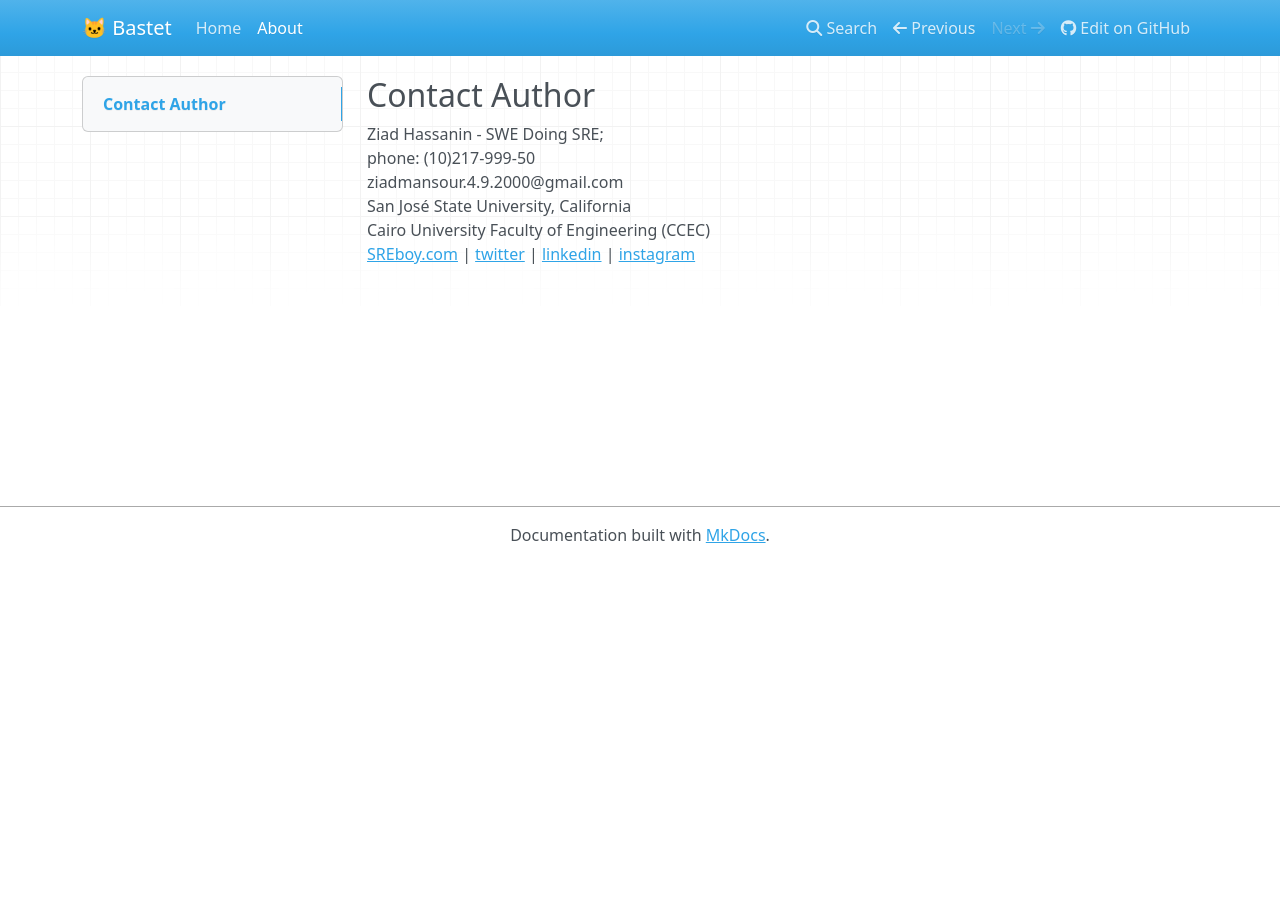
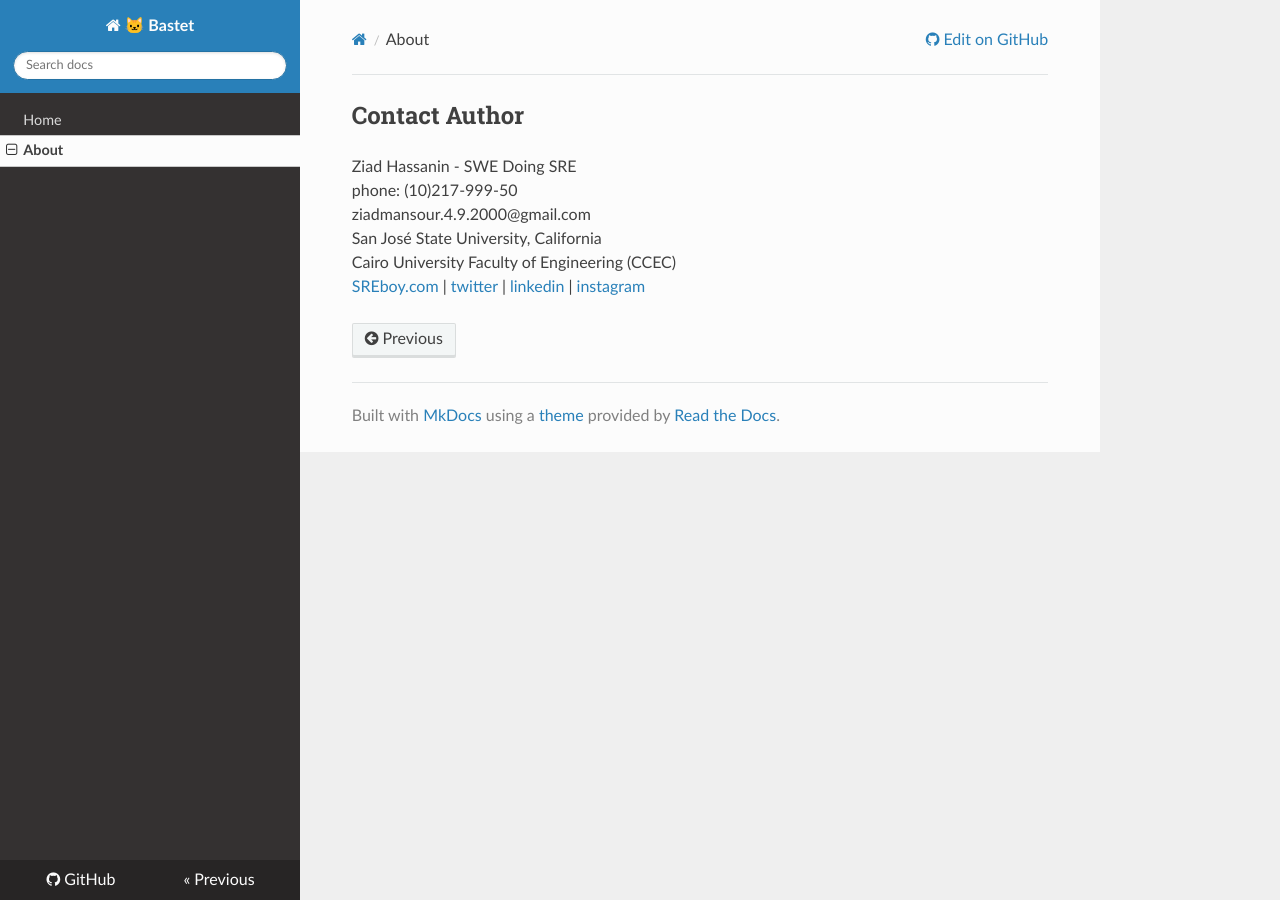
Before and after one commit to ZiadMansourM/Bastet, an MkDocs documentation site: the page built from docs/about.md, in a window 1280 px wide. Built offline with MkDocs 1.6.1, drawn with Linux system fonts in a browser that asks for light colours; nearby versions of some CDN libraries.

Commit message:
✅ UPDATE: updated docs link

```diff
--- a/README.md
+++ b/README.md
@@ -1,4 +1,4 @@
-# 👋 Welcome to Bastet
+# 👋 Welcome to Bastet - [docs](https://www.sreboy.com/Bastet/about/)
 
 Bastet is a high-level Python package that encourages rapid development
 and clean, pragmatic design for FastAPI. Thanks for checking it out.
--- a/docs/about.md
+++ b/docs/about.md
@@ -1,5 +1,5 @@
 ## Contact Author
-Ziad Hassanin - SWE Doing SRE; <br/>
+Ziad Hassanin - SWE Doing SRE <br/>
 phone: (10)217-999-50 <br/>
 ziadmansour.4.9.2000@gmail.com <br/>
 San José State University, California <br/>
--- a/mkdocs.yml
+++ b/mkdocs.yml
@@ -4,8 +4,4 @@
   - Home: index.md
   - About: about.md
 theme:
-  name: mkdocs
-markdown_extensions:
-  - def_list
-  - pymdownx.tasklist:
-      custom_checkbox: true
+  name: readthedocs
```
